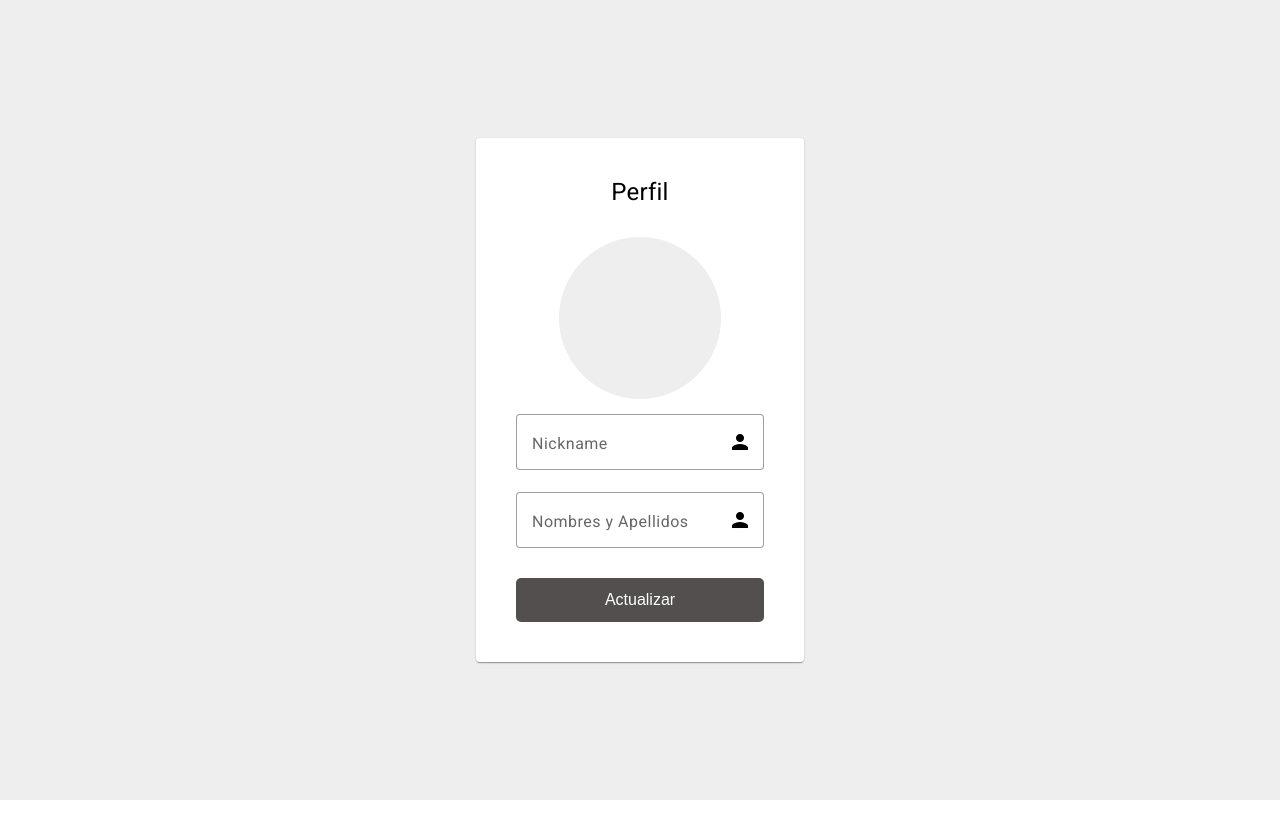
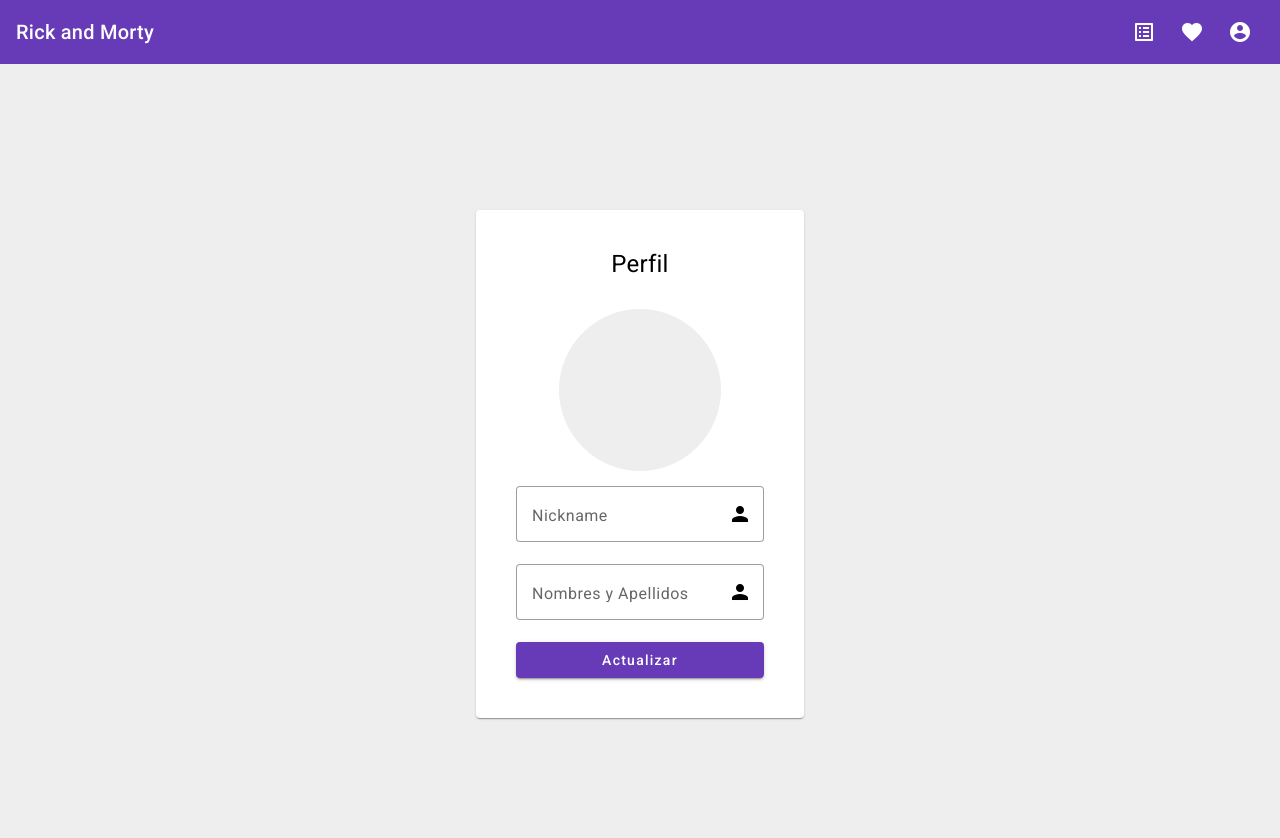
Before and after one commit to UTC1992/rick-morty-app, an Angular app: page /profile in a window 1280 px wide. Shown: the top 838 px of the page. Before the commit the page ends 800 px from the top, so only its background shows below. Built offline with nearby package versions, Linux system fonts and the light colour scheme.

Commit message:
the header was added

```diff
--- a/src/app/modules/profile/pages/profile/profile.component.html
+++ b/src/app/modules/profile/pages/profile/profile.component.html
@@ -1,3 +1,4 @@
+<app-header></app-header>
 <div class="container-profile">
   <mat-grid-list cols="1" rowHeight="100%">
     <mat-grid-tile>
@@ -31,7 +32,8 @@
               <mat-icon matSuffix>person</mat-icon>
             </mat-form-field>
             <button
-              class="btn-submit"
+              mat-raised-button
+              color="primary"
               type="submit"
               [disabled]="!profileForm.valid"
             >
--- a/src/app/modules/profile/profile.module.ts
+++ b/src/app/modules/profile/profile.module.ts
@@ -8,6 +8,7 @@ import { MatCardModule } from '@angular/material/card';
 import { MatGridListModule } from '@angular/material/grid-list';
 import { MatInputModule } from '@angular/material/input';
 import { MatIconModule } from '@angular/material/icon';
+import { SharedModule } from '../../shared/shared.module';
 
 
 
@@ -24,6 +25,7 @@ import { MatIconModule } from '@angular/material/icon';
     MatGridListModule,
     MatInputModule,
     MatIconModule,
+    SharedModule
   ]
 })
 export class ProfileModule { }
--- /dev/null
+++ b/src/app/shared/components/header/header.component.html
@@ -0,0 +1,13 @@
+<mat-toolbar color="primary">
+  <a routerLink="/home" class="toolbar-link"> Rick and Morty</a>
+  <span class="divider-spacer"></span>
+  <button matTooltip="Lista de personajes" mat-icon-button>
+    <mat-icon>list_alt</mat-icon>
+  </button>
+  <button matTooltip="Mi lista de personajes" mat-icon-button>
+    <mat-icon>favorite</mat-icon>
+  </button>
+  <button matTooltip="Ver perfil" mat-icon-button>
+    <mat-icon>account_circle</mat-icon>
+  </button>
+</mat-toolbar>
--- /dev/null
+++ b/src/app/shared/components/header/header.component.scss
@@ -0,0 +1,11 @@
+.divider-spacer {
+  flex: 1 1 auto;
+}
+
+.toolbar-link {
+  text-decoration: none;
+  cursor: pointer;
+  &:hover {
+    text-decoration-line: underline;
+  }
+}
--- a/src/app/shared/components/layout/layout.component.html
+++ /dev/null
@@ -1 +0,0 @@
-<p>layout works!</p>
```
Also changed, not shown: src/app/shared/components/header/header.component.ts (added, +10 -0 lines), src/app/shared/components/layout/layout.component.ts (deleted, +0 -10 lines), src/app/shared/shared.module.ts (+16 -2 lines), src/app/shared/components/layout/layout.component.scss (deleted), 1 other file (tests, documents, lock files or other folders).
